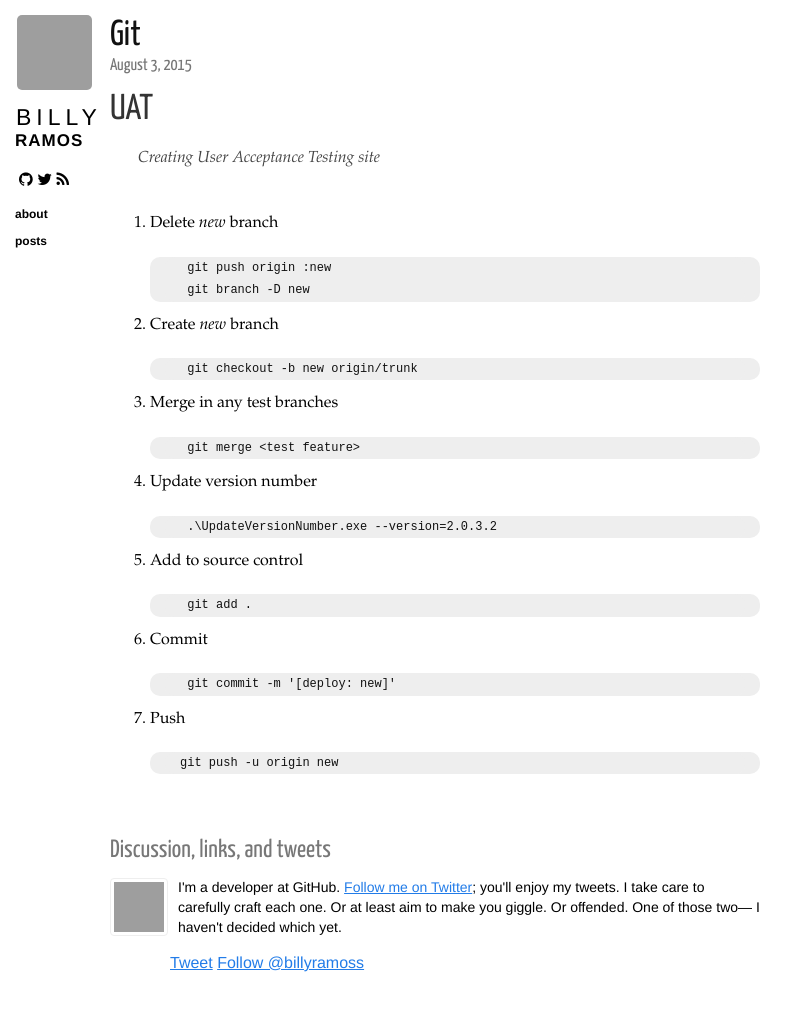
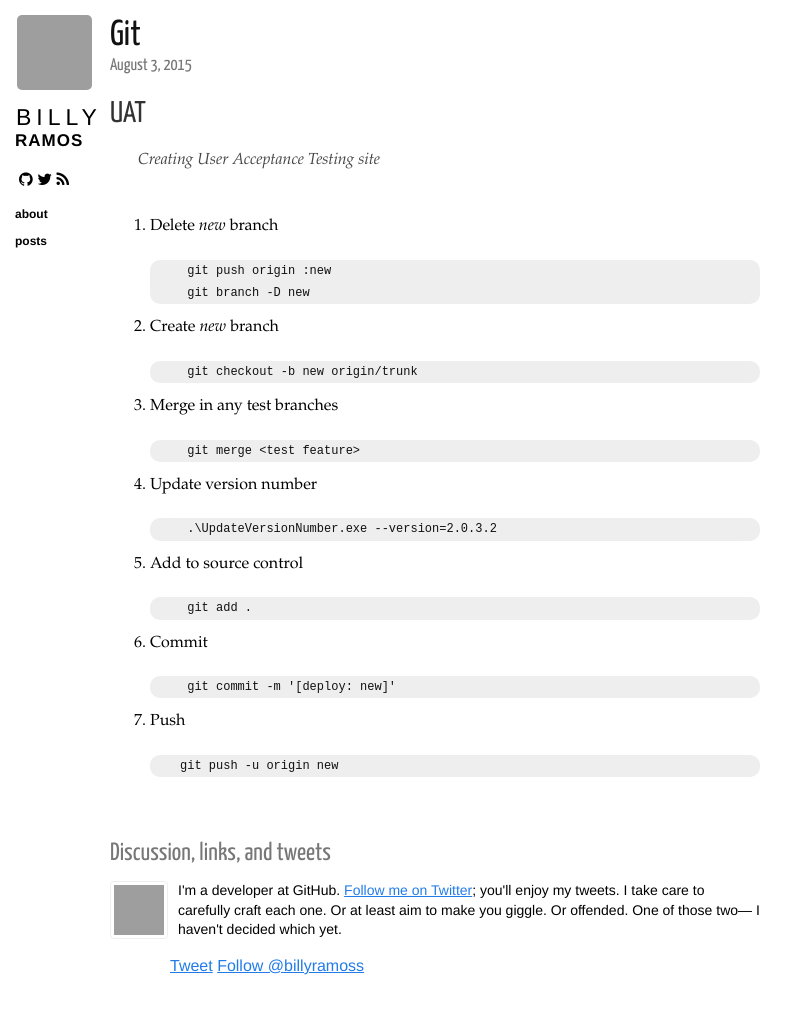
Before and after one commit to bramos-forward-slope/bramos-forward-slope.github.io, a Jekyll site: the page built from _posts/2015-08-03-git.md, in a window 1280 px wide. Shown: the whole page, without its empty margins (0-808 px from the left). Built offline with Jekyll 4.4.1, drawn with Linux system fonts in a browser that asks for light colours; nearby versions of some CDN libraries; Markdown is read by kramdown in place of the engine named in the settings; comment, search, counter and statistics services are not loaded; grey boxes are pictures that could not be loaded.

```diff
--- a/_posts/2015-08-03-git.md
+++ b/_posts/2015-08-03-git.md
@@ -4,7 +4,7 @@ title: Git
 category: posts
 ---
 
-# UAT
+## UAT
 > Creating User Acceptance Testing site
 
 1. Delete *new* branch
```
